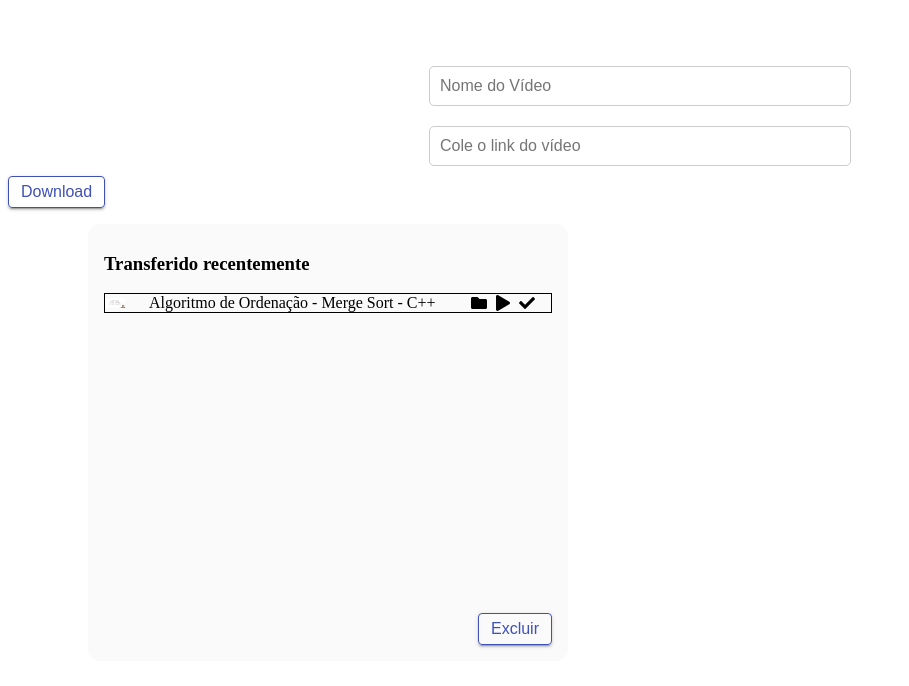
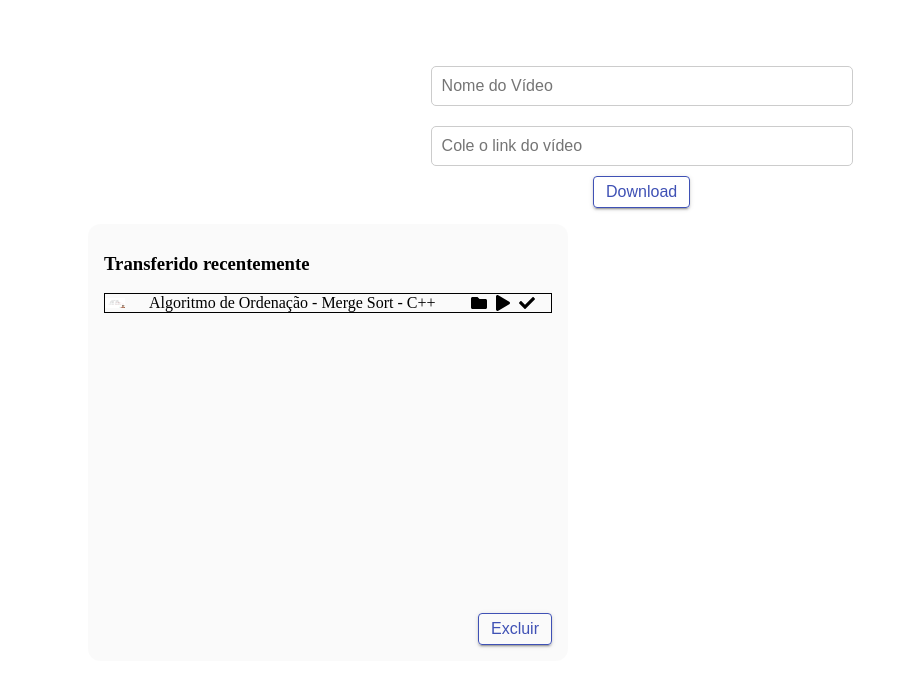
Before and after one commit to ryangwalchmei/download-hsl, a Next.js app: page / in a window 1280 px wide. Shown: the top 686 px of the page, without its empty margins (0-909 px from the left). Built offline with nearby package versions, Linux system fonts and the light colour scheme.

Commit message:
Corrige posião do Botão de download

```diff
--- a/pages/style.css
+++ b/pages/style.css
@@ -9,6 +9,9 @@
 }
 
 .search {
+  display: flex;
+  flex-direction: column;
+  width: 99vw;
   margin-top: 1rem;
   margin-bottom: 1rem;
 }
@@ -107,6 +110,8 @@
 }
 
 .button {
+  width: max-content;
+  align-self: center;
   padding: 6px 12px;
   font-size: 16px;
   border: none;
```
